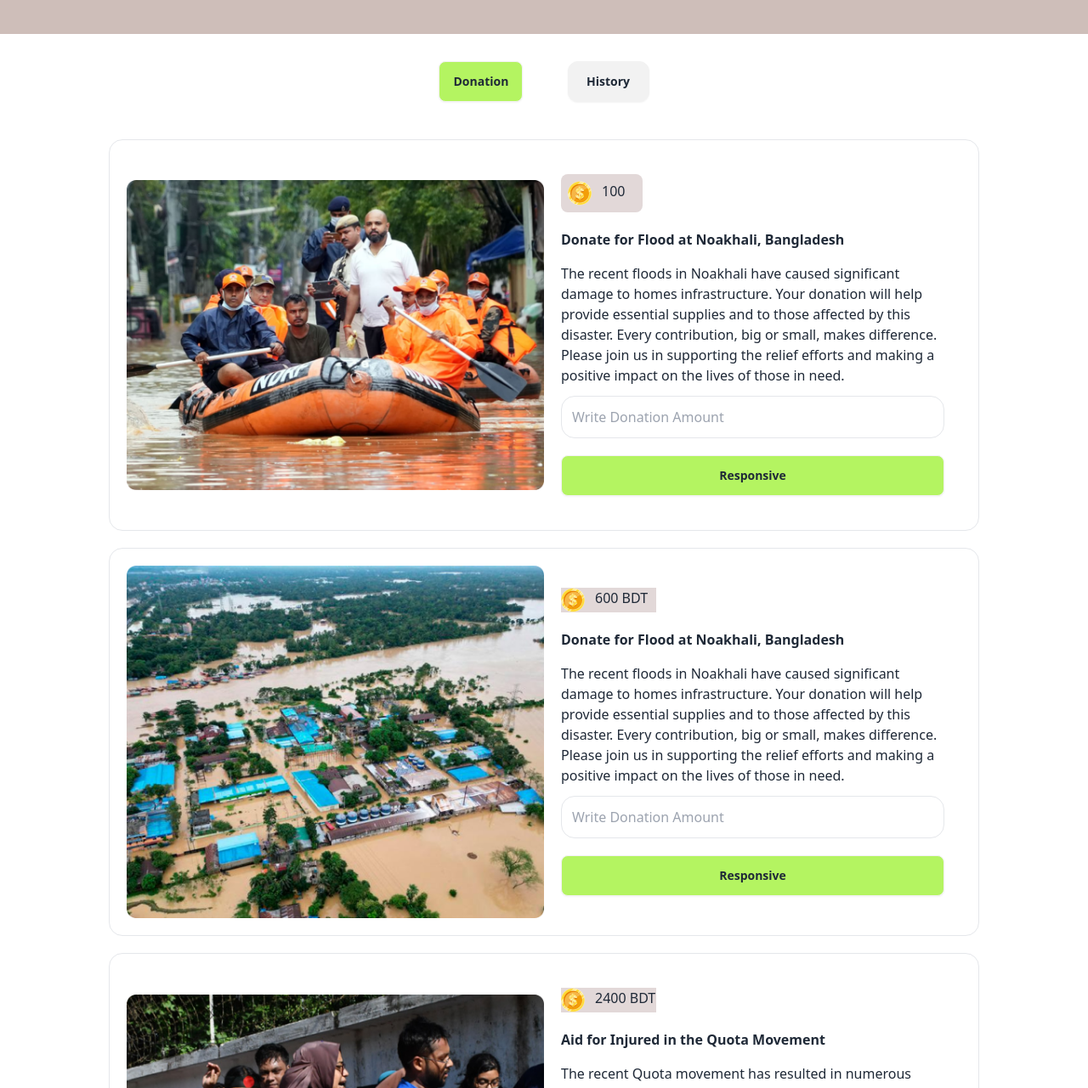
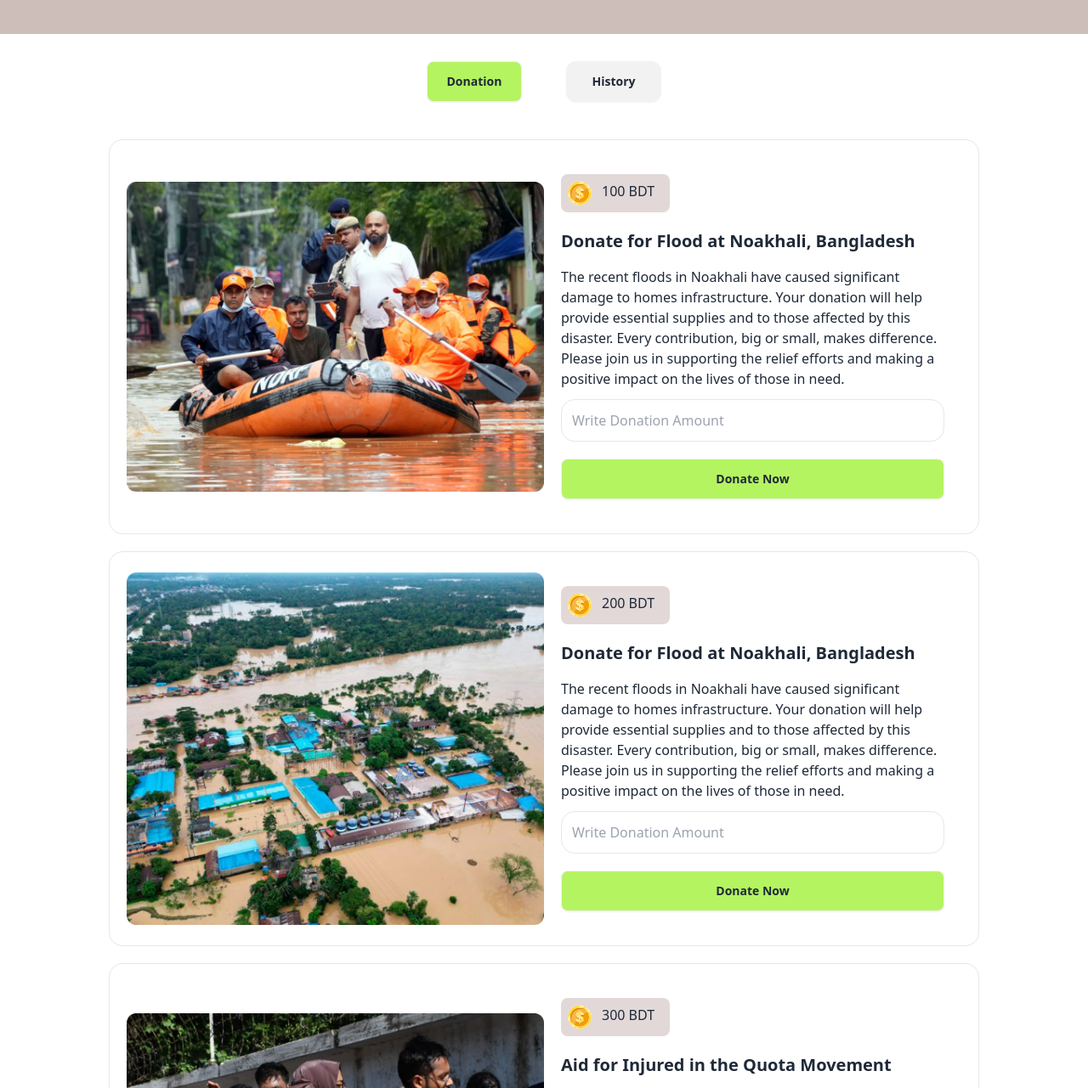
Before and after one commit to Abdur55/Assignment-05, a plain HTML site: page index.html in a window 1280 px wide. Shown: the part 77-1358 px from the top of the page at 85% size. Drawn offline with nearby package versions, Linux system fonts and the light colour scheme.

Commit message:
seven commit

```diff
--- a/index.html
+++ b/index.html
@@ -24,7 +24,7 @@
       <div class="container mx-auto lg:pl-32 lg:pr-32 ">
         <div class="flex  justify-between  mb-11">
 
-          <a href="blog.html"><button class="btn bg-[#B4F461] p-3 w-24 rounded-xl font-bold">Blog</button></a>
+          <a href="blog.html"><button class="btn bg-[#B4F461] p-3 w-28 rounded-xl font-bold">Blog</button></a>
 
           <div class="flex justify-between items-center gap-3">
             <img src="assets/logo.png" alt="">
@@ -44,8 +44,8 @@
   <!-- button section start -->
   <div class=" bg-white mb-5  pt-8 pb-6">
     <div class="text-center">
-      <button id="button-click1" class="mr-12 btn bg-[#B4F461]">Donation</button>
-     <button id="button-click2" class="btn  p-3 w-24 border rounded-xl font-bold">History</button>
+      <button id="button-click1" class="mr-12 btn bg-[#B4F461] w-28">Donation</button>
+     <button id="button-click2" class="btn  p-3 w-28 border rounded-xl font-bold">History</button>
     </div>
   </div>
   </header>
@@ -60,11 +60,11 @@
           <img class="" src="assets/noakhali.png" alt="">
         </div>
         <div class="m-5">
-          <div class="flex gap-3 mb-5 p-2 rounded-lg bg-[#E2D8D8] w-24 ">
+          <div class="flex gap-3 mb-5 p-2 rounded-lg bg-[#E2D8D8] w-32 ">
             <img class="" src="assets/coin.png" alt="">
-            <h2 id="add-to-money" class="">100</h2>
+            <h2 id="add-to-money" class="">100 BDT</h2>
           </div>
-          <h3 class="font-bold mb-4">Donate for Flood at Noakhali, Bangladesh</h3>
+          <h3 class="font-bold mb-4 text-xl">Donate for Flood at Noakhali, Bangladesh</h3>
           <p class="mb-3"> The recent floods in Noakhali have caused significant damage to homes infrastructure. Your
             donation will help provide essential supplies and to those affected by this disaster. Every contribution,
             big or small, makes difference. Please join us in supporting the relief efforts and making a positive impact
@@ -77,7 +77,7 @@
           <!-- model card one -->
           <div class="text-center">
             <!-- Open the modal using ID.showModal() method -->
-            <button id="btn-add-money" class="btn bg-[#B4F461] w-full" >Responsive</button>
+            <button id="btn-add-money" class="btn bg-[#B4F461] w-full">Donate Now</button>
             <dialog id="my_modal_1" class="modal">
               <div class="modal-box">
                 <h3 class="text-lg font-bold mb-2">Congrates!</h3>
@@ -111,11 +111,11 @@
           <img class="" src="assets/feni.png" alt="">
         </div>
         <div class="m-5">
-          <div class="flex gap-3 mb-5 bg-[#E2D8D8] w-28 ">
+          <div class="flex gap-3 mb-5 p-2 rounded-lg bg-[#E2D8D8] w-32">
             <img class="" src="assets/coin.png" alt="">
-            <h2 id="add-money">600 BDT</h2>
+            <h2 id="add-money"> 200 BDT</h2>
           </div>
-          <h3 class="font-bold mb-4">Donate for Flood at Noakhali, Bangladesh</h3>
+          <h3 class="font-bold mb-4 text-xl">Donate for Flood at Noakhali, Bangladesh</h3>
           <p class="mb-3"> The recent floods in Noakhali have caused significant damage to homes infrastructure. Your
             donation will help provide essential supplies and to those affected by this disaster. Every contribution,
             big or small, makes difference. Please join us in supporting the relief efforts and making a positive impact
@@ -126,7 +126,7 @@
           <!-- model card one -->
           <div class="text-center">
             <!-- Open the modal using ID.showModal() method -->
-            <button id="btn2-add2-money2" class="btn bg-[#B4F461] w-full">Responsive</button>
+            <button id="btn2-add2-money2" class="btn bg-[#B4F461] w-full">Donate Now</button>
             <dialog id="my_modal_2" class="modal">
               <div class="modal-box">
                 <h3 class="text-lg font-bold mb-2">Congrates!</h3>
@@ -160,11 +160,11 @@
           <img class="" src="assets/quota-protest.png" alt="">
         </div>
         <div class="m-5">
-          <div class="flex gap-3 mb-5 bg-[#E2D8D8] w-28 ">
+          <div class="flex gap-3 mb-5 p-2 rounded-lg bg-[#E2D8D8] w-32">
             <img class="" src="assets/coin.png" alt="">
-            <h2 id="add-money3">2400 BDT</h2>
+            <h2 id="add-money3"> 300 BDT</h2>
           </div>
-          <h3 class="font-bold mb-4">Aid for Injured in the Quota Movement</h3>
+          <h3 class="font-bold mb-4 text-xl">Aid for Injured in the Quota Movement</h3>
           <p class="mb-3"> The recent Quota movement has resulted in numerous injuries and significant hardship for many
             individuals. Your support is crucial in providing medical assistance, rehabilitation, and necessary supplies
             to those affected. By contributing, you help ensure that injured individuals receive the care and support
@@ -178,7 +178,7 @@
           <!-- model card one -->
           <div class="text-center">
             <!-- Open the modal using ID.showModal() method -->
-            <button id="btn3-add3-money3" class="btn bg-[#B4F461] w-full">Responsive</button>
+            <button id="btn3-add3-money3" class="btn bg-[#B4F461] w-full">Donate Now</button>
             <dialog id="my_modal_3" class="modal">
               <div class="modal-box">
                 <h3 class="text-lg font-bold mb-2">Congrates!</h3>
@@ -201,6 +201,7 @@
       </div>
     </div>
   </div>
+
 </section>
 
   <!-- History ----------------------- -->
@@ -213,6 +214,8 @@
   <script src="function.js"></script>
   <script src="index.js"></script>
   <script src="feature.js"></script>
+
+  <div class="bg-[#f0edec] border  p-16"></div>
 </body>
 
 </html>
--- a/index.js
+++ b/index.js
@@ -90,12 +90,12 @@ document.getElementById('btn2-add2-money2')
 
 
 
-            const addToMoney = parseFloat(document.getElementById('add-to-money').innerText);
+            const addToMoney = parseFloat(document.getElementById('add-money').innerText);
             const parsAddToMoney = parseFloat(addToMoney)
 
             const total = parse2Input2 + parsAddToMoney;
 
-            document.getElementById('add-to-money').innerText = total;
+            document.getElementById('add-money').innerText = total;
 
             const totalCashOut = addToCash - parse2Input2;
             document.getElementById('cash-out').innerText = totalCashOut;
```
Also changed, not shown: blog.html (+1 -1 lines).
